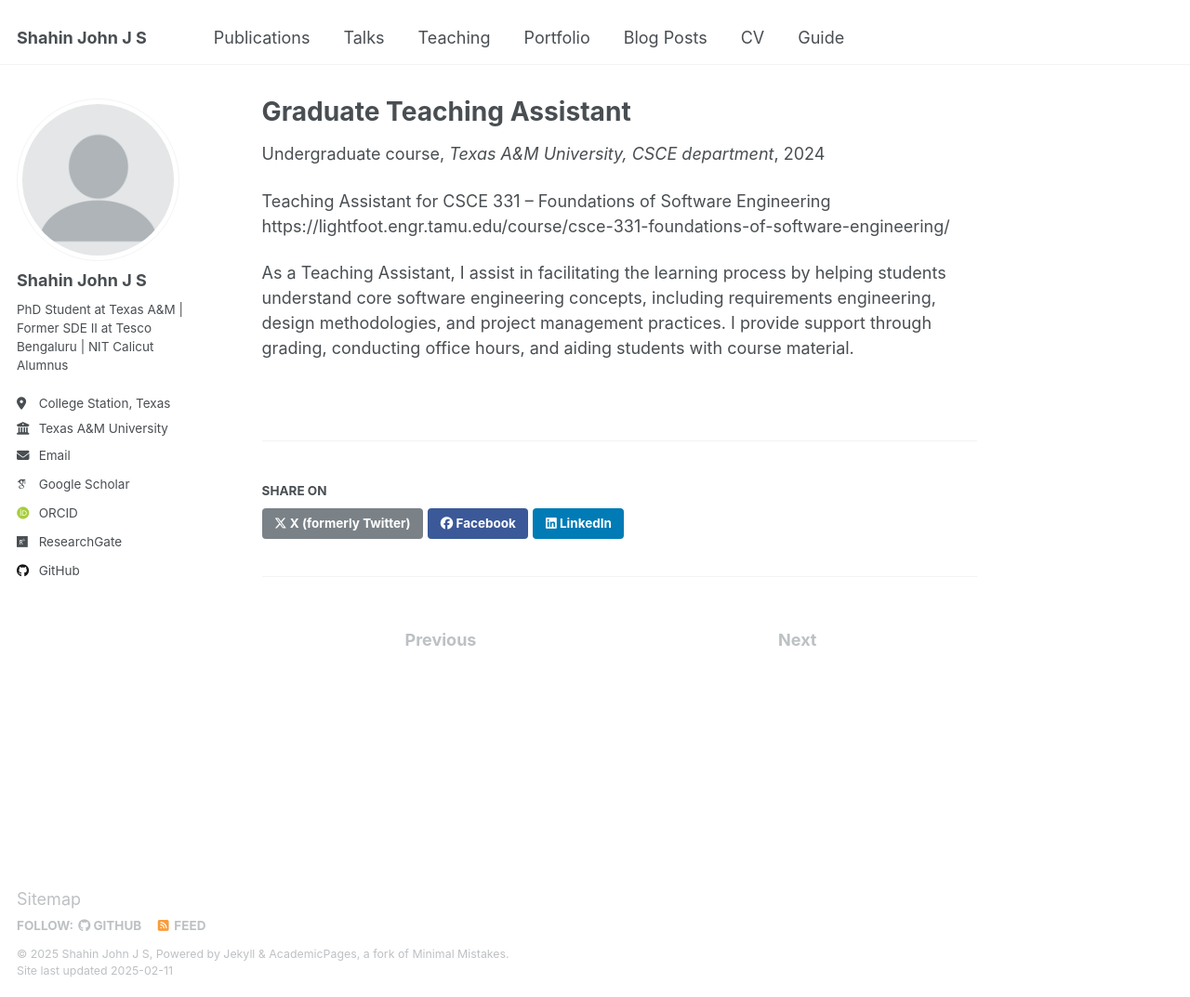
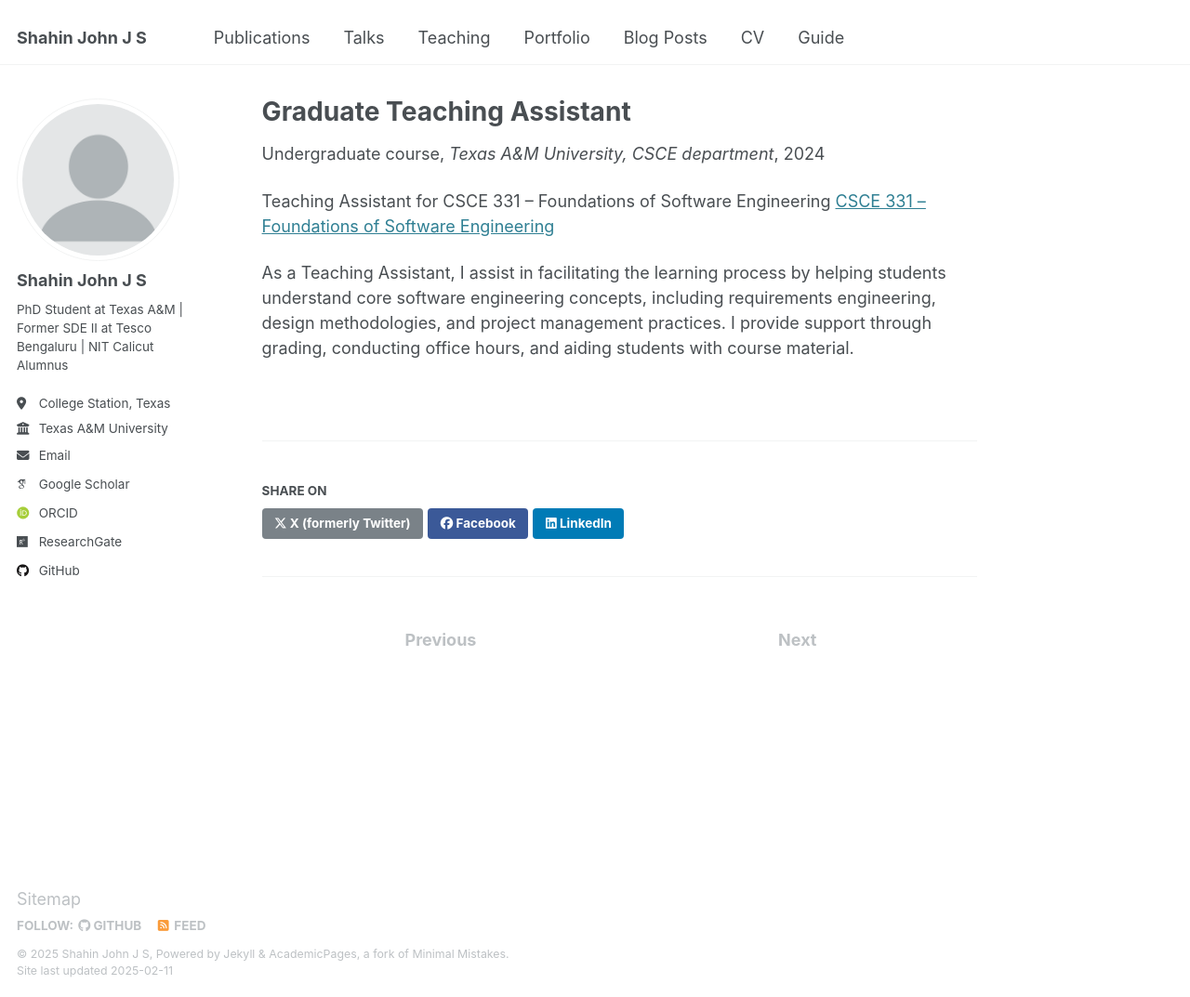
Before and after one commit to ivinjohn98/ivinjohn98.github.io, a Jekyll site: the page built from _teaching/2024-fall-teaching.md, in a window 1280 px wide and 1073 px high. Shown: the whole window at 93% size. Built offline with Jekyll 4.4.1, drawn with Linux system fonts in a browser that asks for light colours; some web fonts are replaced; part of the change alters nothing that is shown.

Commit message:
Update 2024-fall-teaching.md

```diff
--- a/_teaching/2024-fall-teaching.md
+++ b/_teaching/2024-fall-teaching.md
@@ -9,6 +9,6 @@ location: "college station, Texas, USA"
 ---
 
 Teaching Assistant for CSCE 331 – Foundations of Software Engineering
-https://lightfoot.engr.tamu.edu/course/csce-331-foundations-of-software-engineering/
+[CSCE 331 – Foundations of Software Engineering](https://lightfoot.engr.tamu.edu/course/csce-331-foundations-of-software-engineering/)
 
 As a Teaching Assistant, I assist in facilitating the learning process by helping students understand core software engineering concepts, including requirements engineering, design methodologies, and project management practices. I provide support through grading, conducting office hours, and aiding students with course material.
```
